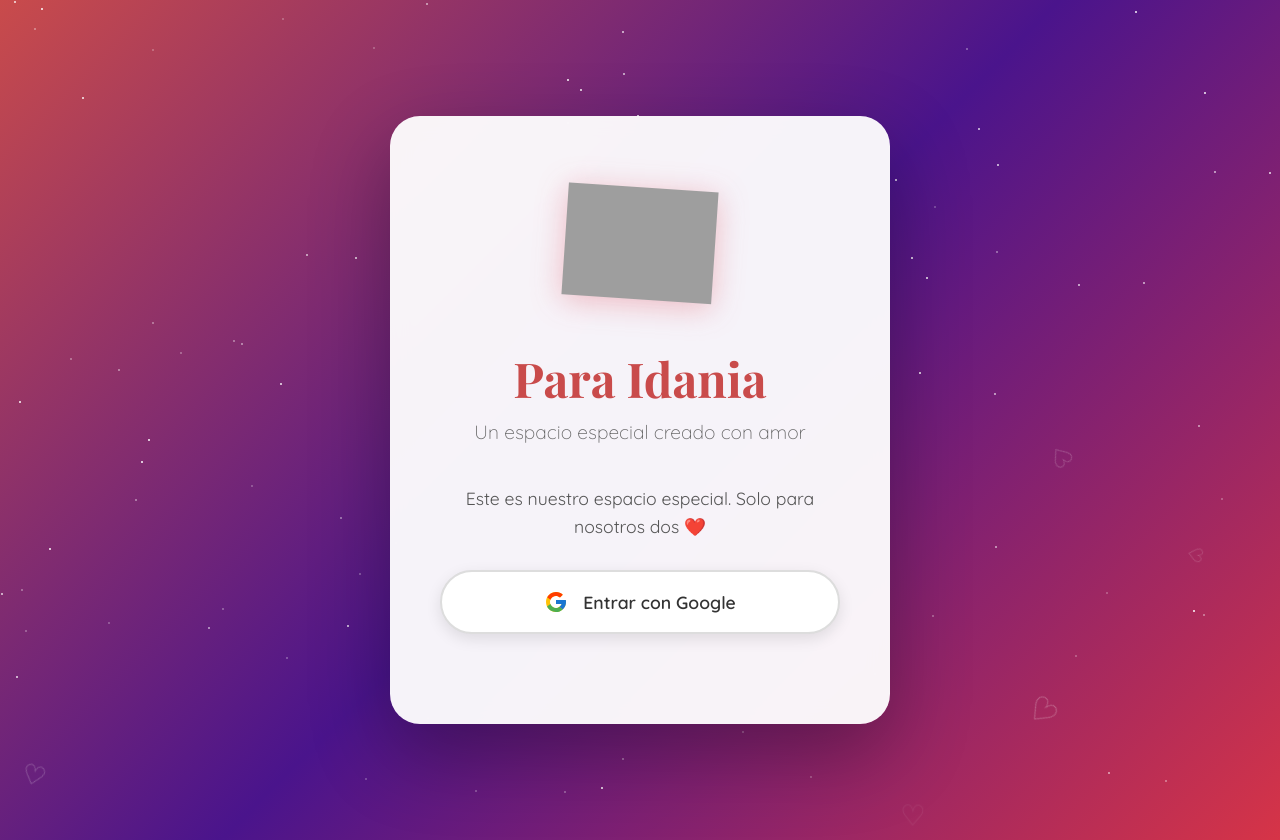
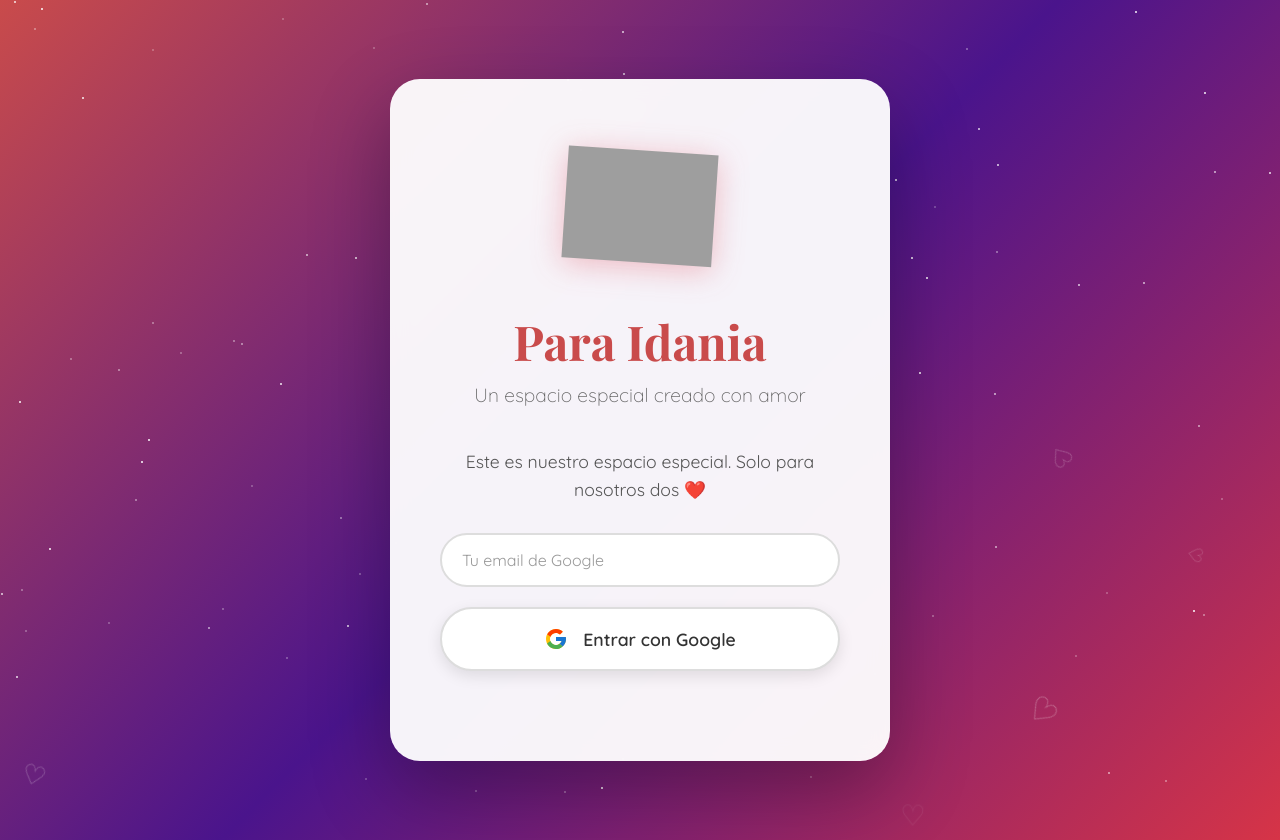
Before and after one commit to Rodez97/Idania, an Astro site in the folder idania-astro/: page /login in a window 1280 px wide. Built offline with nearby package versions, Linux system fonts and the light colour scheme; Astro itself is replaced by a stand-in of ours; grey boxes are pictures that could not be loaded.

Commit message:
Enhance Google authentication flow and update login interface
- Modified getAuthUrl function to accept an optional login hint for pre-selecting user accounts.
- Replaced the Google login button with a form that includes an email input for user convenience.
- Implemented form submission handling to redirect users to the authentication endpoint with a hardcoded email.
- Added styles for the new login form and input elements to improve user experience.

```diff
--- a/idania-astro/src/pages/login.astro
+++ b/idania-astro/src/pages/login.astro
@@ -18,7 +18,17 @@ import BaseLayout from '../layouts/BaseLayout.astro';
                     Este es nuestro espacio especial. Solo para nosotros dos ❤️
                 </p>
 
-                <a href="/api/auth/login" class="google-login-btn">
+                <form id="loginForm" class="login-form">
+                    <div class="email-input-container">
+                        <input
+                            type="email"
+                            id="emailInput"
+                            placeholder="Tu email de Google"
+                            class="email-input"
+                        />
+                    </div>
+
+                    <button type="submit" class="google-login-btn">
                         <svg class="google-icon" xmlns="http://www.w3.org/2000/svg" viewBox="0 0 48 48">
                             <path fill="#FFC107" d="M43.611,20.083H42V20H24v8h11.303c-1.649,4.657-6.08,8-11.303,8c-6.627,0-12-5.373-12-12c0-6.627,5.373-12,12-12c3.059,0,5.842,1.154,7.961,3.039l5.657-5.657C34.046,6.053,29.268,4,24,4C12.955,4,4,12.955,4,24c0,11.045,8.955,20,20,20c11.045,0,20-8.955,20-20C44,22.659,43.862,21.35,43.611,20.083z"/>
                             <path fill="#FF3D00" d="M6.306,14.691l6.571,4.819C14.655,15.108,18.961,12,24,12c3.059,0,5.842,1.154,7.961,3.039l5.657-5.657C34.046,6.053,29.268,4,24,4C16.318,4,9.656,8.337,6.306,14.691z"/>
@@ -26,7 +36,8 @@ import BaseLayout from '../layouts/BaseLayout.astro';
                             <path fill="#1976D2" d="M43.611,20.083H42V20H24v8h11.303c-0.792,2.237-2.231,4.166-4.087,5.571c0.001-0.001,0.002-0.001,0.003-0.002l6.19,5.238C36.971,39.205,44,34,44,24C44,22.659,43.862,21.35,43.611,20.083z"/>
                         </svg>
                         <span>Entrar con Google</span>
-                </a>
+                    </button>
+                </form>
             </div>
         </div>
     </div>
@@ -115,6 +126,37 @@ import BaseLayout from '../layouts/BaseLayout.astro';
         margin-bottom: 30px;
     }
 
+    .login-form {
+        width: 100%;
+    }
+
+    .email-input-container {
+        margin-bottom: 20px;
+    }
+
+    .email-input {
+        width: 100%;
+        padding: 15px 20px;
+        border: 2px solid #ddd;
+        border-radius: 50px;
+        font-size: 1em;
+        font-family: inherit;
+        color: #333;
+        background: white;
+        transition: all 0.3s ease;
+        box-sizing: border-box;
+    }
+
+    .email-input:focus {
+        outline: none;
+        border-color: #d63447;
+        box-shadow: 0 0 0 3px rgba(214, 52, 71, 0.1);
+    }
+
+    .email-input::placeholder {
+        color: #999;
+    }
+
     .google-login-btn {
         display: flex;
         align-items: center;
@@ -131,6 +173,8 @@ import BaseLayout from '../layouts/BaseLayout.astro';
         text-decoration: none;
         transition: all 0.3s ease;
         box-shadow: 0 5px 15px rgba(0, 0, 0, 0.1);
+        cursor: pointer;
+        font-family: inherit;
     }
 
     .google-login-btn:hover {
@@ -178,4 +222,16 @@ import BaseLayout from '../layouts/BaseLayout.astro';
             }
         }, 100);
     }
+
+    // Manejar el submit del formulario
+    document.addEventListener('DOMContentLoaded', () => {
+        const loginForm = document.getElementById('loginForm');
+        if (loginForm) {
+            loginForm.addEventListener('submit', (e) => {
+                e.preventDefault();
+                // Siempre usar el email hardcodeado, independientemente del input
+                window.location.href = '/api/auth/login?email=idaniaaguilamonroig@gmail.com';
+            });
+        }
+    });
 </script>
```
Also changed, not shown: idania-astro/src/lib/google-auth.ts (+10 -3 lines), idania-astro/src/pages/api/auth/login.ts (+5 -2 lines). Lines whose indentation alone changed are shown as unchanged.
